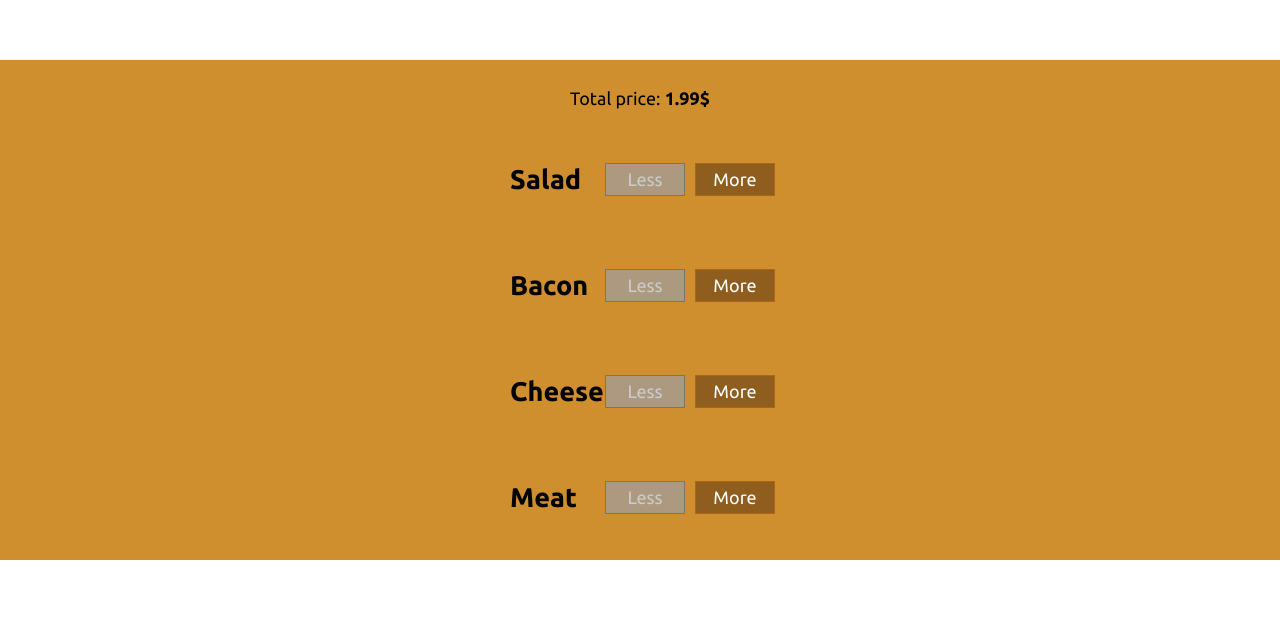
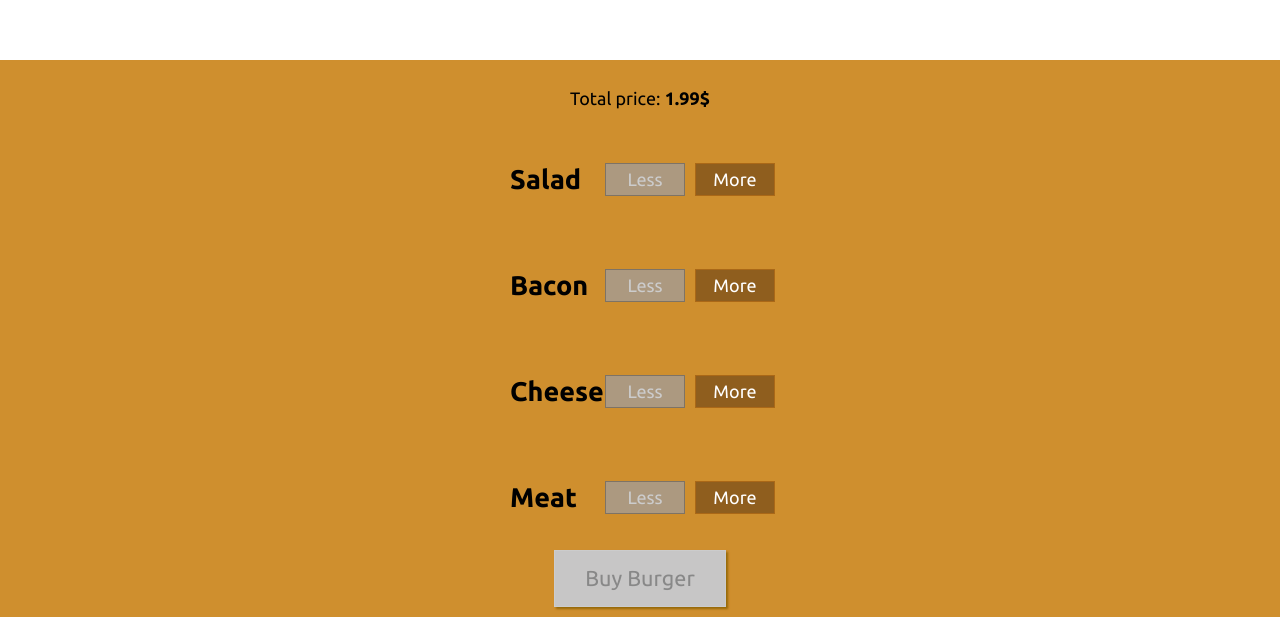
Before and after one commit to MykolajKrusser/burger_builder, a React app in the folder burger-builder/: page / in a window 1280 px wide. Shown: the part 561-1178 px from the top of the page. Before the commit the page ends 1121 px from the top, so only its background shows below. Built offline with nearby package versions, Linux system fonts and the light colour scheme.

Commit message:
added buy button and its limits

```diff
--- a/burger-builder/src/components/Burger/BuildControls/BuildControls.css
+++ b/burger-builder/src/components/Burger/BuildControls/BuildControls.css
@@ -9,3 +9,44 @@
     margin: auto;
     padding: 10px 0;
 }
+
+.OrderButton {
+    background-color: #DAD735;
+    outline: none;
+    cursor: pointer;
+    border: 1px solid #966909;
+    color: #966909;
+    font-family: inherit;
+    font-size: 1.2em;
+    padding: 15px 30px;
+    box-shadow: 2px 2px 2px #966909;
+}
+
+.OrderButton:hover, .OrderButton:active {
+    background-color: #A0DB41;
+    border: 1px solid #966909;
+    color: #966909;
+}
+
+.OrderButton:disabled {
+    background-color: #C7C6C6;
+    cursor: not-allowed;
+    border: 1px solid #ccc;
+    color: #888888;
+}
+
+.OrderButton:not(:disabled) {
+    animation: enable 0.3s linear;
+}
+
+@keyframes enable {
+    0% {
+        transform: scale(1);
+    }
+    60% {
+        transform: scale(1.1);
+    }
+    100% {
+        transform: scale(1);
+    }
+}
--- a/burger-builder/src/components/Burger/BuildControls/BuildControls.js
+++ b/burger-builder/src/components/Burger/BuildControls/BuildControls.js
@@ -21,6 +21,8 @@ const buildControls = (props)=>(
                 removed={()=>props.ingredientRemove(ctrl.type)}
                 disabled={props.disabled[ctrl.type]} />
         ))}
+        <button className={classes.OrderButton}
+                disabled={!props.purchasable}>Buy Burger</button>
     </div>
 )
 export default buildControls;
--- a/burger-builder/src/containers/BurgerBuilder/BurgerBuilder.js
+++ b/burger-builder/src/containers/BurgerBuilder/BurgerBuilder.js
@@ -18,7 +18,20 @@ class BurgerBuilder extends Component{
             cheese: 0,
             meat: 0
         },
+        purchasable: false,
         totalPrice: 1.99
+    }
+
+    updatePurcgaseState(ingradients){
+        const sum = Object.keys(ingradients)
+            .map(igKey =>{
+                return ingradients[igKey]
+            })
+            .reduce((sum, el, index, array)=>{
+                return sum + el
+            }, 0)
+            console.log(sum)
+            this.setState({purchasable: sum > 0})
     }
 
     addIngredientHandler = (type)=>{
@@ -31,7 +44,8 @@ class BurgerBuilder extends Component{
         const priceAddition = INGREDIENT_PRICES[type];
         const oldPrice = this.state.totalPrice;
         const newPrice = oldPrice + priceAddition;
-        this.setState({totalPrice: newPrice, ingredients: updatedIngredients})
+        this.setState({totalPrice: newPrice, ingredients: updatedIngredients});
+        this.updatePurcgaseState(updatedIngredients);
     }
 
     removeIngredientHandler = (type)=>{
@@ -47,7 +61,8 @@ class BurgerBuilder extends Component{
         const priceDeduction = INGREDIENT_PRICES[type];
         const oldPrice = this.state.totalPrice;
         const newPrice = oldPrice - priceDeduction;
-        this.setState({totalPrice: newPrice, ingredients: updatedIngredients})
+        this.setState({totalPrice: newPrice, ingredients: updatedIngredients});
+        this.updatePurcgaseState(updatedIngredients);
     }
 
     render(){
@@ -64,6 +79,7 @@ class BurgerBuilder extends Component{
                     ingredienAdded={this.addIngredientHandler}
                     ingredientRemove={this.removeIngredientHandler}
                     disabled={disableInfo}
+                    purchasable = {this.state.purchasable}
                     price={this.state.totalPrice}/>
             </Wrap>
         );
```
